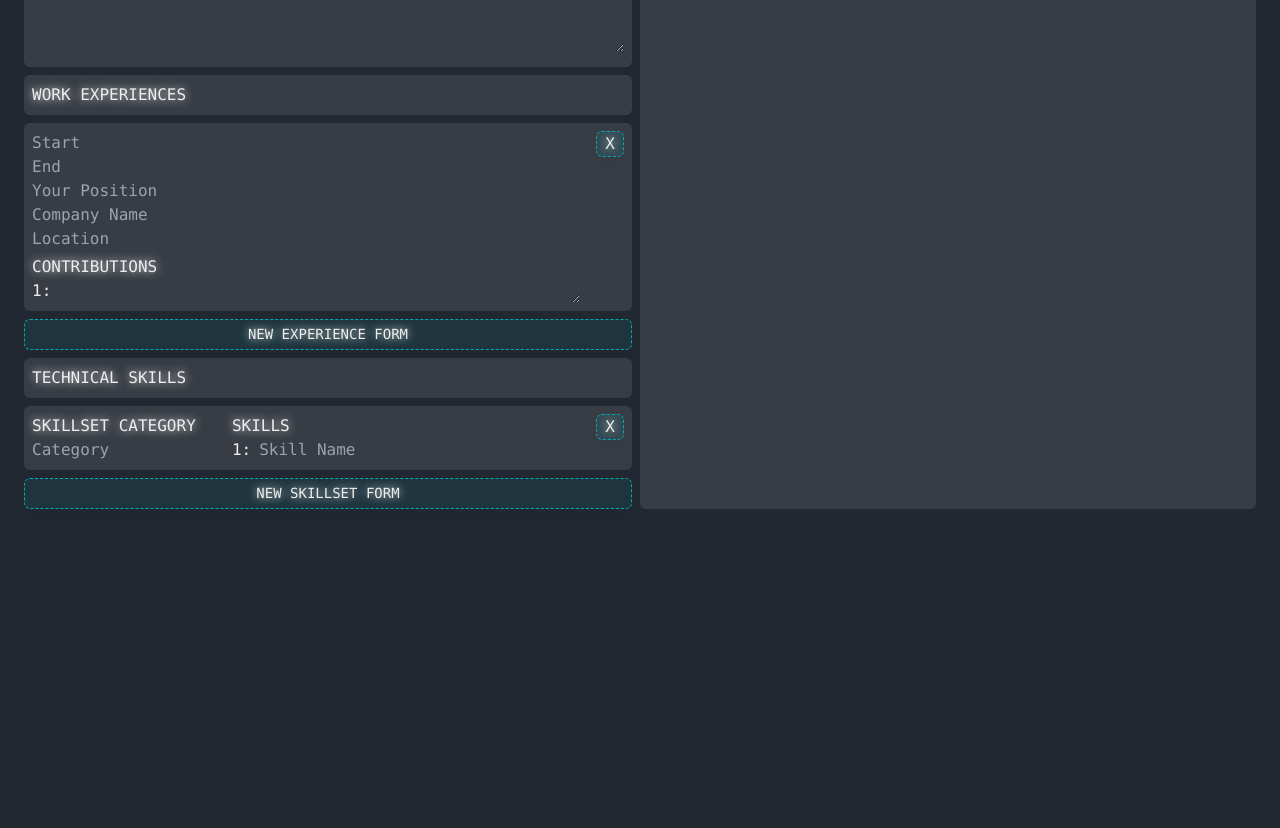
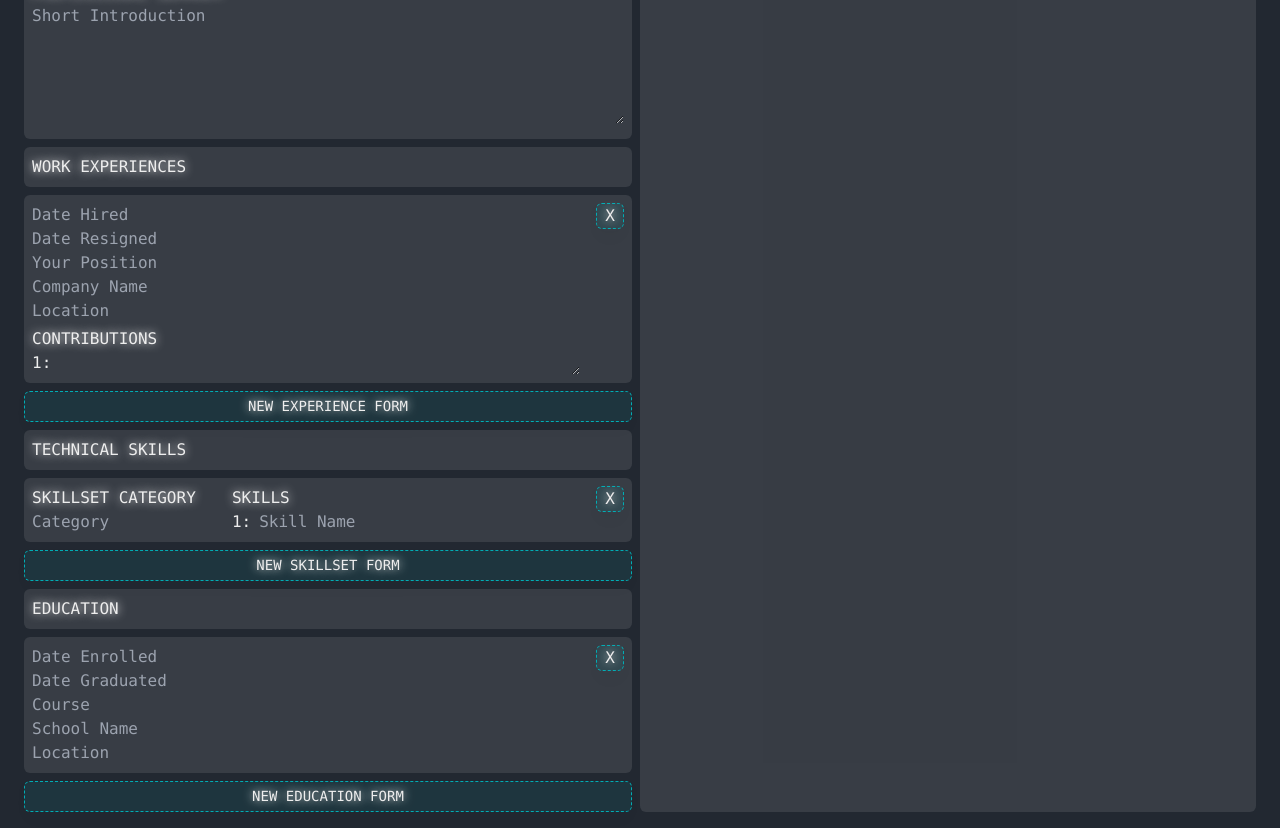
Before and after one commit to jiordesta/resume-builder, a React (Vite) app: page /create in a window 1280 px wide. Shown: the part 508-1336 px from the top of the page. Before the commit the page ends 1033 px from the top, so only its background shows below. Built offline with nearby package versions, Linux system fonts and the light colour scheme.

Commit message:
added education form inputs

```diff
--- /dev/null
+++ b/src/components/EducationComponent.tsx
@@ -0,0 +1,82 @@
+import { MyEducation, MyResume } from "../libs/types/forms";
+import { handleMyResumeFormChanges } from "../utilities/handleFormChanges";
+
+interface EducationComponentProps {
+  resumeForm: MyResume;
+  setResumeForm: React.Dispatch<React.SetStateAction<MyResume>>;
+  education: MyEducation;
+}
+
+export default function EducationComponent({
+  resumeForm,
+  setResumeForm,
+  education,
+}: EducationComponentProps) {
+  const handleRemoveButton = () => {
+    let educations = resumeForm.educations;
+
+    educations = educations.filter((ed: MyEducation) => ed.id !== education.id);
+
+    const data = { educations: educations };
+    handleMyResumeFormChanges(resumeForm, setResumeForm, data);
+  };
+
+  const handleFormInputs = (dkey: string, value: string) => {
+    let educations = resumeForm.educations;
+
+    const index = educations.findIndex(
+      (ed: MyEducation) => ed.id === education.id
+    );
+
+    educations[index] = { ...education, [dkey]: value };
+
+    const data = { educations: educations };
+
+    handleMyResumeFormChanges(resumeForm, setResumeForm, data);
+  };
+
+  return (
+    <div className="flex gap-4 w-full bg-lightGray rounded-md p-2 transition-all ease-in-out duration-300 bg-opacity-10">
+      <div className="w-full">
+        <input
+          type="text"
+          placeholder="Date Enrolled"
+          className="border-none outline-none bg-transparent focus:ring-0 w-full"
+          onChange={(e: any) => handleFormInputs("startDate", e.target.value)}
+        />
+        <input
+          type="text"
+          placeholder="Date Graduated"
+          className="border-none outline-none bg-transparent focus:ring-0 w-full"
+          onChange={(e: any) => handleFormInputs("endDate", e.target.value)}
+        />
+        <input
+          type="text"
+          placeholder="Course"
+          className="border-none outline-none bg-transparent focus:ring-0 w-full"
+          onChange={(e: any) => handleFormInputs("course", e.target.value)}
+        />
+        <input
+          type="text"
+          placeholder="School Name"
+          className="border-none outline-none bg-transparent focus:ring-0 w-full"
+          onChange={(e: any) => handleFormInputs("schoolName", e.target.value)}
+        />
+        <input
+          type="text"
+          placeholder="Location"
+          className="border-none outline-none bg-transparent focus:ring-0 w-full"
+          onChange={(e: any) => handleFormInputs("location", e.target.value)}
+        />
+      </div>
+      <div className="flex items-start">
+        <button
+          className=" border border-dashed border-teal rounded-md bg-teal bg-opacity-10 hover:bg-opacity-50 transition-all ease-in-out duration-300 uppercase glowText drop-shadow-lg px-2"
+          onClick={handleRemoveButton}
+        >
+          X
+        </button>
+      </div>
+    </div>
+  );
+}
--- a/src/components/WorkExperienceComponent.tsx
+++ b/src/components/WorkExperienceComponent.tsx
@@ -78,13 +78,13 @@ export default function WorkExperienceComponent({
       <div className="w-full">
         <input
           type="text"
-          placeholder="Start"
+          placeholder="Date Hired"
           className="border-none outline-none bg-transparent focus:ring-0 w-full"
           onChange={(e: any) => handleFormInputs("startDate", e.target.value)}
         />
         <input
           type="text"
-          placeholder="End"
+          placeholder="Date Resigned"
           className="border-none outline-none bg-transparent focus:ring-0 w-full"
           onChange={(e: any) => handleFormInputs("endDate", e.target.value)}
         />
--- /dev/null
+++ b/src/components/inputs/EducationInput.tsx
@@ -0,0 +1,44 @@
+import { MyEducation, MyResume } from "../../libs/types/forms";
+import { generateEmptyMyEducationForm } from "../../utilities/generateEmptyForms";
+import EducationComponent from "../EducationComponent";
+
+interface EducationInputProps {
+  label: string;
+  resumeForm: MyResume;
+  setResumeForm: React.Dispatch<React.SetStateAction<MyResume>>;
+}
+
+export default function EducationInput({
+  label,
+  resumeForm,
+  setResumeForm,
+}: EducationInputProps) {
+  const handleAddNewEducationForm = () => {
+    const newEducationForm = generateEmptyMyEducationForm();
+
+    const educationList = [...resumeForm.educations, newEducationForm];
+    setResumeForm({ ...resumeForm, ["educations"]: educationList });
+  };
+
+  return (
+    <>
+      <div className="bg-lightGray rounded-md p-2 transition-all ease-in-out duration-300 bg-opacity-10">
+        <h1 className="glowText uppercase">{label}</h1>
+      </div>
+      {resumeForm.educations.map((education: MyEducation) => (
+        <EducationComponent
+          key={education.id}
+          resumeForm={resumeForm}
+          setResumeForm={setResumeForm}
+          education={education}
+        />
+      ))}
+      <button
+        className="text-[14px] w-full p-1 border border-dashed border-teal rounded-md bg-teal bg-opacity-10 hover:bg-opacity-50 transition-all ease-in-out duration-300 uppercase glowText drop-shadow-lg"
+        onClick={handleAddNewEducationForm}
+      >
+        new education form
+      </button>
+    </>
+  );
+}
--- a/src/components/inputs/ExperienceInput.tsx
+++ b/src/components/inputs/ExperienceInput.tsx
@@ -19,7 +19,6 @@ export default function ExperienceInput({
 }: ExperienceInputProps) {
   const handleAddNewExperienceForm = () => {
     const newExperienceForm = generateEmptyMyExperienceForm();
-    console.log(newExperienceForm);
     const newContributionForm = generateEmptyMyContributionForm();
     newExperienceForm.contributions.push(newContributionForm);
     const experienceNewList = [...resumeForm.experiences, newExperienceForm];
--- a/src/libs/types/forms.ts
+++ b/src/libs/types/forms.ts
@@ -8,7 +8,7 @@ export type MyResume = {
   address: MyAddress;
   experiences: MyExperience[];
   skills: MySkillSet[];
-  education: MyEducation[];
+  educations: MyEducation[];
 };
 
 export type MyAddress = {
--- a/src/pages/Service.tsx
+++ b/src/pages/Service.tsx
@@ -5,12 +5,12 @@ import { MyResume } from "../libs/types/forms";
 import { getDeviceType } from "../utilities/getDeviceType";
 import NameInput from "../components/inputs/NameInput";
 import { generateEmptyResumeForm } from "../utilities/generateEmptyForms";
-import PhoneInput from "../components/inputs/PhoneInput";
 import TextInput from "../components/inputs/TextInput";
 import AddressInput from "../components/inputs/AddressInput";
 import TextAreaInput from "../components/inputs/TextAreaInput";
 import ExperienceInput from "../components/inputs/ExperienceInput";
 import SkillsInput from "../components/inputs/SkillsInput";
+import EducationInput from "../components/inputs/EducationInput";
 
 export default function Service() {
   const [resumeForm, setResumeForm] = useState<MyResume>(
@@ -20,7 +20,7 @@ export default function Service() {
   const deviceType: DeviceType = getDeviceType();
 
   useEffect(() => {
-    //console.log(resumeForm);
+    console.log(resumeForm);
   }, [resumeForm]);
 
   return (
@@ -31,6 +31,12 @@ export default function Service() {
             resumeForm={resumeForm}
             label="full name"
             setResumeForm={setResumeForm}
+          />
+          <TextInput
+            resumeForm={resumeForm}
+            label="profession"
+            setResumeForm={setResumeForm}
+            dkey="profession"
           />
           <TextInput
             resumeForm={resumeForm}
@@ -75,6 +81,11 @@ export default function Service() {
             label="Technical Skills"
             setResumeForm={setResumeForm}
           />
+          <EducationInput
+            resumeForm={resumeForm}
+            label="Education"
+            setResumeForm={setResumeForm}
+          />
         </div>
         <div className="w-full bg-lightGray rounded-md p-2 bg-opacity-10">
           Hello
--- a/src/utilities/generateEmptyForms.ts
+++ b/src/utilities/generateEmptyForms.ts
@@ -39,7 +39,7 @@ export const generateEmptyResumeForm = () => {
     address: newAddressForm,
     experiences: [generateEmptyMyExperienceForm()],
     skills: [generateEmptyMySkillSetForm()],
-    education: [],
+    educations: [generateEmptyMyEducationForm()],
   };
 
   return newResumeForm;
```
